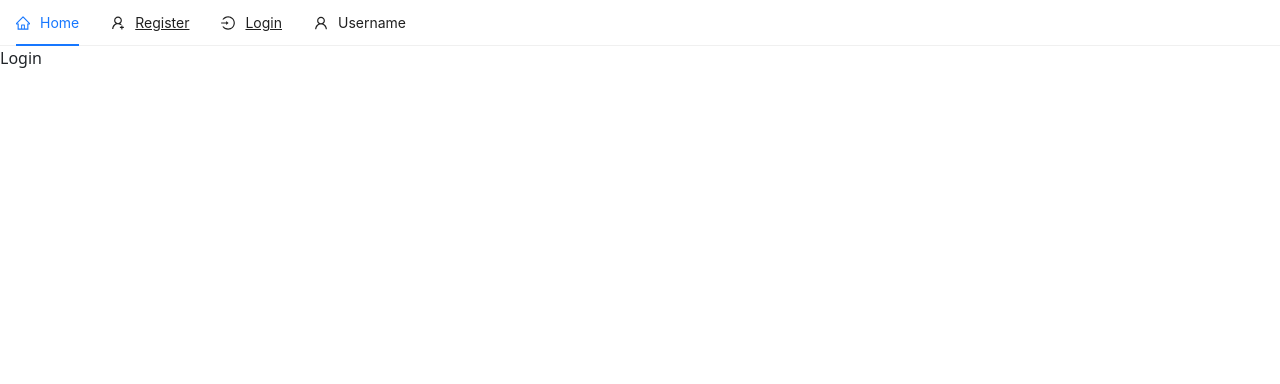
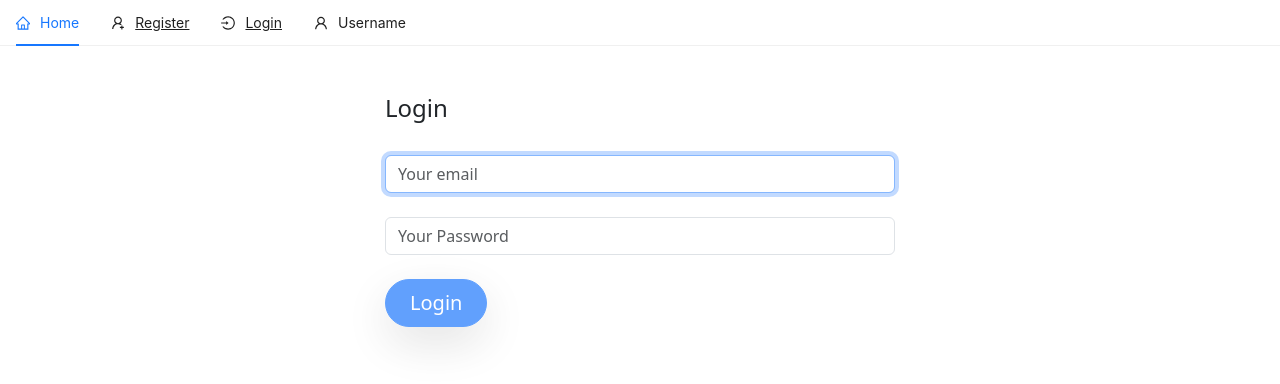
Before and after one commit to toadSage45/ZappyCart, a React (Create React App) app in the folder client/: page /login in a window 1280 px wide. Shown: the top 384 px of the page. Built offline with nearby package versions, Linux system fonts and the light colour scheme; no server answers.

Commit message:
Add redux store,login and logout

```diff
--- a/client/package.json
+++ b/client/package.json
@@ -3,12 +3,13 @@
   "version": "0.1.0",
   "private": true,
   "dependencies": {
-    "@redux-devtools/extension": "^3.3.0",
+    "@reduxjs/toolkit": "^2.6.1",
     "@testing-library/dom": "^10.4.0",
     "@testing-library/jest-dom": "^6.6.3",
     "@testing-library/react": "^16.2.0",
     "@testing-library/user-event": "^13.5.0",
     "antd": "^5.24.6",
+    "antd-style": "^3.7.1",
     "bootstrap": "^5.3.3",
     "dotenv": "^16.4.7",
     "firebase": "^11.6.0",
@@ -18,8 +19,6 @@
     "react-router-dom": "^7.4.1",
     "react-scripts": "5.0.1",
     "react-toastify": "^11.0.5",
-    "redux": "^5.0.1",
-    "redux-devtools-extension": "^2.13.9",
     "web-vitals": "^2.1.4"
   },
   "scripts": {
--- a/client/src/App.js
+++ b/client/src/App.js
@@ -1,9 +1,7 @@
-import React from "react";
+import React , {useEffect} from "react";
 import { Routes, Route } from "react-router-dom";
 import {ToastContainer} from 'react-toastify'
 import 'react-toastify/ReactToastify.css';
-import { createStore } from 'redux'
-
 
 
 
@@ -17,7 +15,33 @@ import Header from "./components/nav/Header.js";
 import RegisterComplete from "./pages/auth/RegisterComplete.js";
 
 
+import { useDispatch } from 'react-redux';
+import { auth } from "./firebase.js";
+import { onAuthStateChanged } from "firebase/auth";
+import { loggedInUser } from "./features/user/userSlice.js";
+
+
+
+
+
+
 function App() {
+
+  const dispatch = useDispatch();
+  useEffect( () => {
+    const unsubscirbe = onAuthStateChanged(auth , async (user) => {
+      if(user) {
+        const idTokenResult = await user.getIdTokenResult();
+        dispatch(loggedInUser({
+          email : user.email ,
+          token : idTokenResult.token,
+        }));
+      }
+    })
+    return () => unsubscirbe();
+  } , [])
+
+
   return (<>
     <Header/>
     <ToastContainer/>
--- /dev/null
+++ b/client/src/app/store.js
@@ -0,0 +1,11 @@
+import {configureStore} from '@reduxjs/toolkit';
+import userReducer from '../features/user/userSlice';
+
+
+const store = configureStore({
+    reducer : {
+        user : userReducer
+    }
+})
+
+export default store;
--- a/client/src/components/nav/Header.js
+++ b/client/src/components/nav/Header.js
@@ -1,43 +1,81 @@
 import React, { useState } from "react";
+import { useDispatch } from 'react-redux';
 import { Menu } from "antd";
 import {
   HomeOutlined,
   LoginOutlined,
   UserAddOutlined,
-  UserOutlined
-
+  UserOutlined,
+  LogoutOutlined
 } from "@ant-design/icons";
-import { Link } from "react-router-dom";
-
-const { SubMenu, Item } = Menu;
+import { Link, useNavigate } from "react-router-dom";
+import { signOut } from "firebase/auth";
+import { auth } from "../../firebase";
+import { logout } from "../../features/user/userSlice";
 
 const Header = () => {
+  const navigate = useNavigate();
+  const dispatch = useDispatch();
   const [current, setCurrent] = useState("home");
 
   const handleClick = (e) => {
-    // console.log(e.key);
     setCurrent(e.key);
   };
 
+  const logoutUser = () => {
+    signOut(auth);
+    dispatch(logout());
+    navigate("/login");
+  };
+
+  const items = [
+    {
+      label: <Link to="/">Home</Link>,
+      key: "home",
+      icon: <HomeOutlined />,
+    },
+    {
+      label: <Link to="/register">Register</Link>,
+      key: "register",
+      icon: <UserAddOutlined />,
+      className: "float-right"
+    },
+    {
+      label: <Link to="/login">Login</Link>,
+      key: "login",
+      icon: <LoginOutlined />,
+      className: "float-right"
+    },
+    {
+      label: "Username",
+      key: "SubMenu",
+      icon: <UserOutlined />,
+      children: [
+        {
+          label: "Option 1",
+          key: "setting:1",
+        },
+        {
+          label: "Option 2",
+          key: "setting:2",
+        },
+        {
+          label: "Logout",
+          key: "logout",
+          icon: <LogoutOutlined />,
+          onClick: logoutUser,
+        },
+      ],
+    },
+  ];
+
   return (
-    <Menu onClick={handleClick} selectedKeys={[current]} mode="horizontal">
-      <Item key="home" icon={<HomeOutlined />}>
-        <Link to="/">Home</Link>
-      </Item>
-
-      <Item key="register" icon={<UserAddOutlined />} className="float-right">
-        <Link to="/register">Register</Link>
-      </Item>
-
-      <Item key="login" icon={<LoginOutlined />} className="float-right">
-        <Link to="/login">Login</Link>
-      </Item>
-
-      <SubMenu icon={<  UserOutlined />} title="Username">
-        <Item key="setting:1">Option 1</Item>
-        <Item key="setting:2">Option 2</Item>
-      </SubMenu>
-    </Menu>
+    <Menu
+      onClick={handleClick}
+      selectedKeys={[current]}
+      mode="horizontal"
+      items={items}
+    />
   );
 };
 
--- /dev/null
+++ b/client/src/features/user/userSlice.js
@@ -0,0 +1,28 @@
+import {createSlice} from '@reduxjs/toolkit'
+import { act } from 'react';
+
+
+
+const initialState = {
+    email : "",
+    token : "",
+}
+
+const userSlice = createSlice({
+    name : "user" ,
+    initialState ,
+    reducers : {
+        loggedInUser : (state , action) => {
+            state.email = action.payload.email;
+            state.token = action.payload.token;
+        },
+        logout : (state) => {
+            state.email = null;
+            state.token = null;
+        }
+
+    }
+})
+
+export default userSlice.reducer
+export const {loggedInUser , logout} = userSlice.actions
--- a/client/src/pages/auth/Login.js
+++ b/client/src/pages/auth/Login.js
@@ -1,8 +1,90 @@
-import React from 'react'
+import React, { useState } from 'react'
+import { auth, googleAuthProvider, sendSignInLinkToEmail } from '../../firebase.js'
+import { Button, ConfigProvider, Space } from 'antd';
+import { toast } from 'react-toastify'
+import { signInWithEmailAndPassword } from 'firebase/auth';
+import { useDispatch } from 'react-redux';
+import { loggedInUser } from '../../features/user/userSlice.js';
+import { useNavigate } from 'react-router-dom';
+
 
 const Login = () => {
+  const [email, setEmail] = useState('');
+  const [password, setPassword] = useState('');
+  const [loading , setLoading] = useState(false);
+
+
+  const navigate = useNavigate();
+  const dispatch = useDispatch();
+  const handleSubmit = async (e) => {
+    e.preventDefault()
+    //console.table(email, password);
+    setLoading(true);
+    try {
+      const result = await signInWithEmailAndPassword(auth, email, password);
+      //console.log(result);
+
+      const { user } = result;
+      const idTokenResult = await user.getIdTokenResult();
+
+      dispatch(loggedInUser({
+        email: user.email,
+        token: idTokenResult.token,
+      }));
+      navigate("/");
+      toast.success("Logged in Successfully");
+
+    } catch (error) {
+      console.log(error);
+      toast.error(error.message);
+      setLoading(false);
+    }
+
+  };
+  const loginForm = () => {
+    return (
+      <form onSubmit={handleSubmit}>
+        <div className="form-group">
+          <input type="email"
+            className='form-control'
+            value={email}
+            onChange={e => setEmail(e.target.value)}
+            placeholder='Your email'
+            autoFocus />
+        </div>
+        <br />
+        <div className="form-group">
+          <input type="password"
+            className='form-control'
+            value={password}
+            onChange={e => setPassword(e.target.value)}
+            placeholder='Your Password'
+          />
+        </div>
+
+        <br />
+        <button
+          type="submit"
+          className="btn btn-primary btn-lg w-30 shadow-lg rounded-pill px-4 py-2"
+          onClick={handleSubmit}
+          disabled={!email || password.length < 6}
+        >Login</button>
+      </form>
+    )
+  }
   return (
-    <div>Login</div>
+    <div className='container p-5'>
+      <div className='row'>
+        <div className="col-md-6 offset-md-3">
+          <h4>
+            Login
+          </h4>
+          <br />
+          {loginForm()}
+        </div>
+      </div>
+
+    </div>
   )
 }
 
--- a/client/src/pages/auth/Register.js
+++ b/client/src/pages/auth/Register.js
@@ -30,11 +30,12 @@ const Register = () => {
         className='form-control'
         value={email}
         onChange={e => setEmail(e.target.value)}
+        placeholder='Your email'
         autoFocus />
 
-
-        <button type ="submit" className='btn btn-raised'>Register  </button>
-      </form>
+        <br/>
+        <button type="submit" class="btn btn-primary btn-lg w-30 shadow-lg rounded-pill px-4 py-2">Register</button>
+        </form>
     )
   }
   return (
@@ -44,6 +45,7 @@ const Register = () => {
           <h4>
             Register
           </h4>
+          <br/>
           {registerForm()}
         </div>
       </div>
```
Also changed, not shown: client/src/index.js (+7 -1 lines), client/src/features/user/userView.jsx (added), 1 other file (tests, documents, lock files or other folders).
